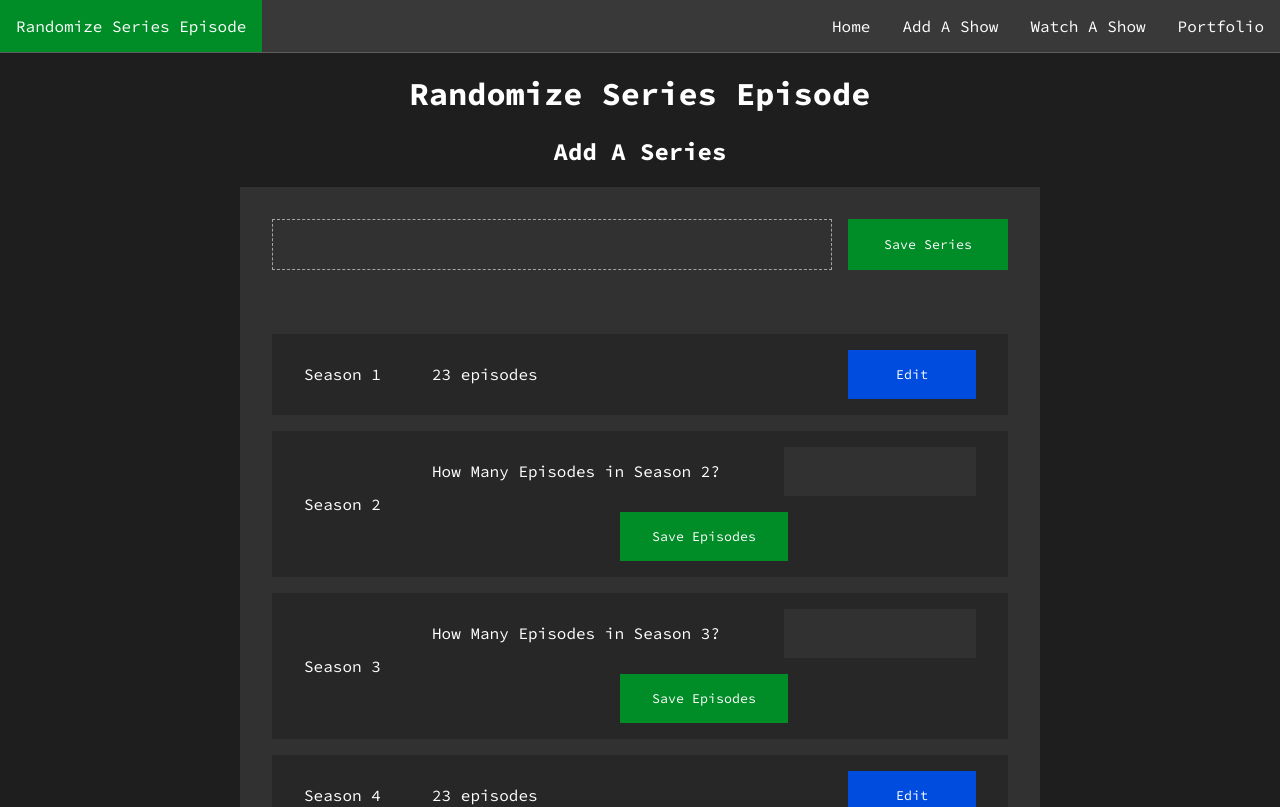
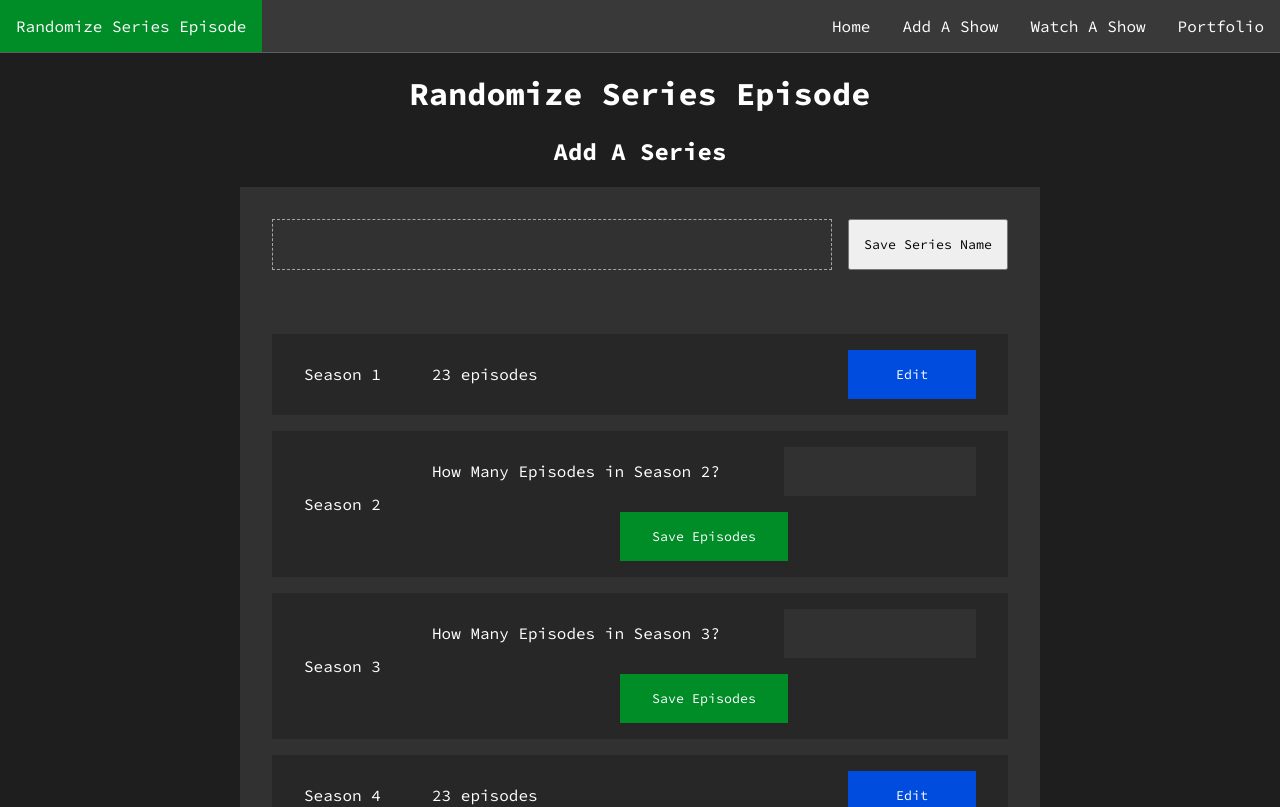
Before and after one commit to awesumsawz/Watch-A-Random-Episode_React-App, a React (Create React App) app in the folder client/: page /AddAShow in a window 1280 px wide. Shown: the top 807 px of the page. Built offline with nearby package versions, Linux system fonts and the light colour scheme.

Commit message:
Renamed/moved buttons

```diff
--- a/client/src/AddAShow.js
+++ b/client/src/AddAShow.js
@@ -5,7 +5,7 @@ const AddAShow = () => {
 			<div className="container viewOne">
 				<div className="top">
 					<input id="seriesNameInput" type="text" />
-					<button id="saveSeriesButton">Save Series</button>
+					<button id="saveSeriesNameButton">Save Series Name</button>
 				</div>
 				<div className="wrapper">
 					<div className="seasons">
@@ -61,6 +61,7 @@ const AddAShow = () => {
 					</div>
 				</div>
 				<button id="addASeasonButton">+ Add A Season</button>
+				<button id="saveSeriesButton">Save Series</button>
 			</div>
 			{/* <div className="container viewTwo">
 				<div className="top">
```
